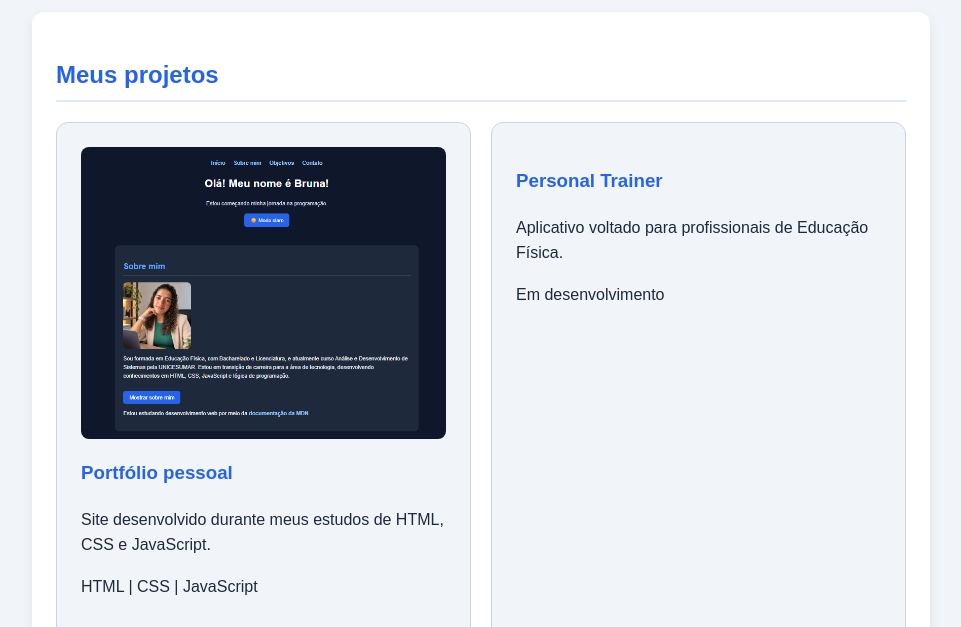
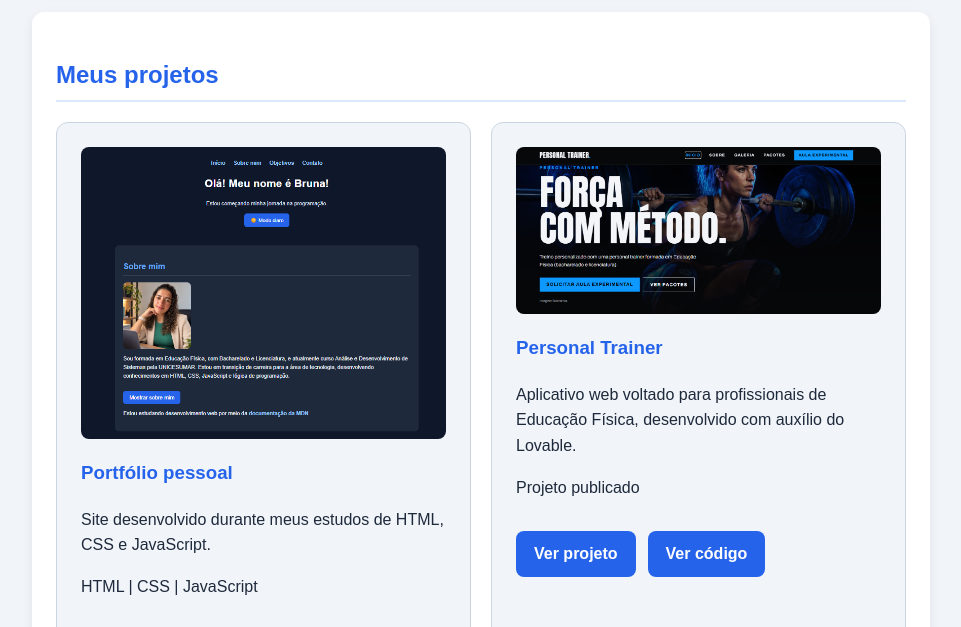
Before and after one commit to brunnalimadev/SITE, a plain HTML site: page index.html in a window 1280 px wide. Shown: the part 1760-2387 px from the top of the page, without its empty margins (159-1120 px from the left). Drawn offline with nearby package versions, Linux system fonts and the light colour scheme.

Commit message:
Adiciona novo projeto Personal Trainer ao portfólio

```diff
--- a/index.html
+++ b/index.html
@@ -171,17 +171,36 @@ href="https://cdn.jsdelivr.net/gh/devicons/devicon@latest/devicon.min.css">
         </div>
 
         <div class="projeto">
-            <h3>Personal Trainer</h3>
 
-            <p>
-                Aplicativo voltado para profissionais
-                de Educação Física.
-            </p>
+            <img src="Imagens/personal-trainer.png"
+     alt="Tela inicial do aplicativo Personal Trainer">
 
-            <p>Em desenvolvimento</p>
-        </div>
+    <h3>Personal Trainer</h3>
 
-    </div>
+    <p>
+        Aplicativo web voltado para profissionais
+        de Educação Física, desenvolvido com
+        auxílio do Lovable.
+    </p>
+
+    <p>Projeto publicado</p>
+
+   <div class="botoes-projeto">
+    <a href="https://bruna-blue-motion.lovable.app"
+       target="_blank"
+       rel="noopener noreferrer"
+       class="botao-projeto">
+        Ver projeto
+    </a>
+
+    <a href="https://github.com/brunnalimadev/Personal-Trainer"
+       target="_blank"
+       rel="noopener noreferrer"
+       class="botao-projeto">
+        Ver código
+        </a>
+    </div> <!-- Fecha botoes-projeto -->
+</div> <!-- Fecha o cartão projeto -->
 
 </section>
 
--- a/style.css
+++ b/style.css
@@ -423,3 +423,12 @@ body.modo-escuro .projeto h3 {
 .botao-projeto i {
     font-size: 20px;
 }
+
+/* Organização dos botões dos projetos */
+
+.botoes-projeto {
+    display: flex;
+    flex-wrap: wrap;
+    gap: 12px;
+    align-items: center;
+}
```
Also changed, not shown: Imagens/personal-trainer.png (added).
